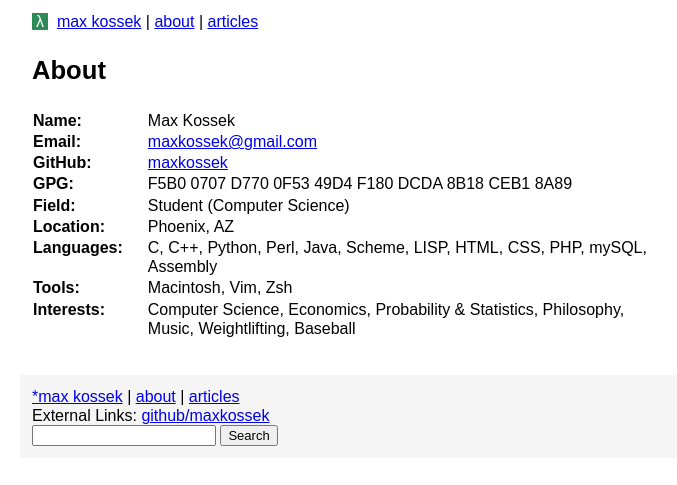
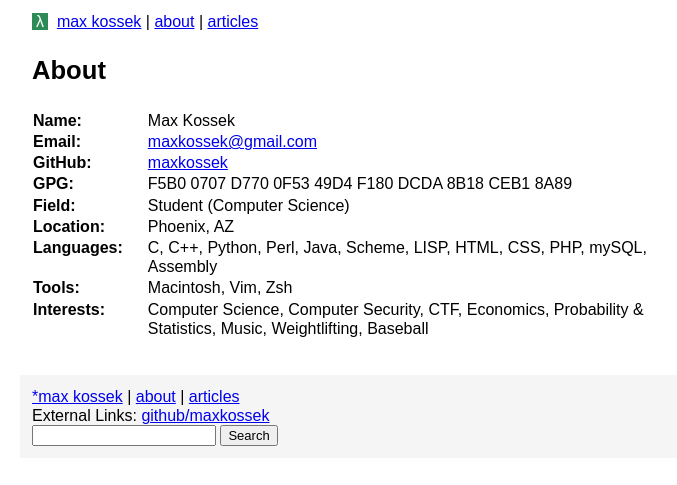
Before and after one commit to maxkossek/maxkossek.github.io, a Jekyll site: the page built from about.html, in a window 1280 px wide. Shown: the top 485 px of the page, without its empty margins (288-965 px from the left). Built offline with Jekyll 4.4.1, drawn with Linux system fonts in a browser that asks for light colours.

```diff
--- a/about.html
+++ b/about.html
@@ -21,7 +21,7 @@
 <tr><td><strong>Location:</strong></td><td>Phoenix, AZ</td></tr>
 <tr><td><strong>Languages:</strong></td><td>C, C++, Python, Perl, Java, Scheme, LISP, HTML, CSS, PHP, mySQL, Assembly</td></tr>
 <tr><td><strong>Tools:</strong></td><td>Macintosh, Vim, Zsh</td></tr>
-<tr><td><strong>Interests:</strong></td><td>Computer Science, Economics, Probability & Statistics, Philosophy, Music, Weightlifting, Baseball</td></tr>
+<tr><td><strong>Interests:</strong></td><td>Computer Science, Computer Security, CTF, Economics, Probability & Statistics, Music, Weightlifting, Baseball</td></tr>
 </table>
 </div>
 
```
Also changed, not shown: _posts/2019-04-30-c-programming-language.md (+3 -2 lines), _posts/2019-10-26-c.md (+7 -3 lines).
